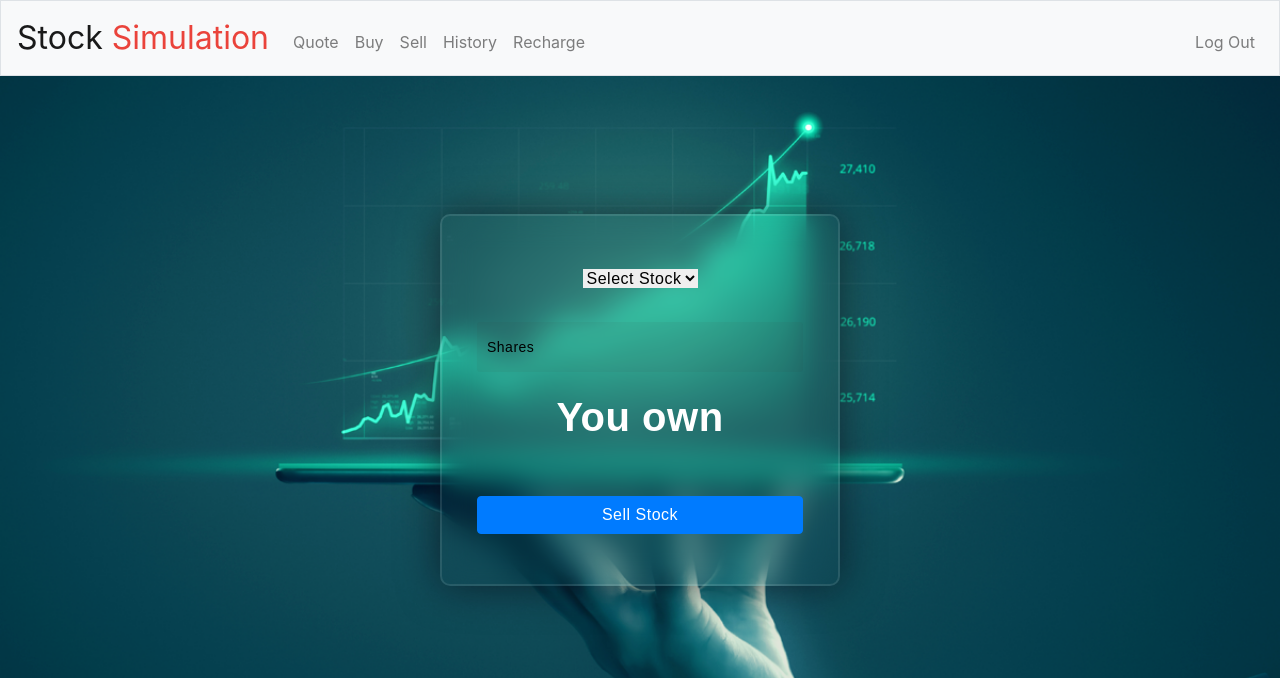
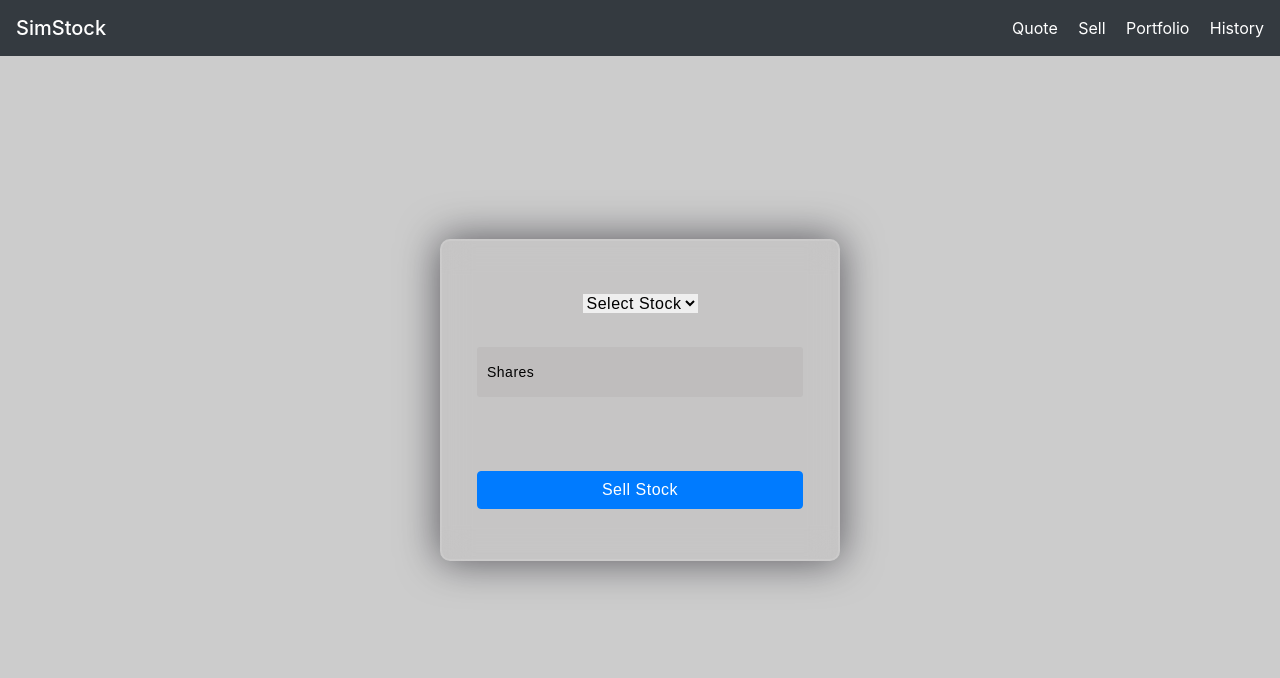
Before and after one commit to Knight-runik792/SimStocks, a Flask app: page /sell in a window 1280 px wide. Shown: the top 678 px of the page. Run offline with Flask 3, Linux system fonts and the light colour scheme; a user stored in the database is signed in; some libraries are stand-ins or nearby versions.

Commit message:
articles added, small changes

```diff
--- a/app.py
+++ b/app.py
@@ -239,7 +239,7 @@
     querystring = {"performanceId":stock_id}
 
     headers = {
-        "X-RapidAPI-Key": "f9eb8cf462mshda5338b49a7e35dp1cdfa9jsn7bca178e06c6",
+        "X-RapidAPI-Key": "9bd629774amshb655f0d1815c873p14e319jsne5adc0d52fd9",
         "X-RapidAPI-Host": "ms-finance.p.rapidapi.com"
     }
 
@@ -274,7 +274,10 @@
 
     plotly_returns_chart=generateReturnsPlot(stock_id)
 
-    return render_template("info.html", info=info, symbol=symbol, name=name, id=stock_id, owned=quantity, amount=current_portfolio, plotly_candlestick_html=plotly_candlestick_html,plot1=plot1,plot2=plot2,plot3=plot3,plot4=plot4, plotly_returns_chart=plotly_returns_chart)
+    articles = getArticlesList(stock_id)
+
+
+    return render_template("info.html", articles=articles, info=info, symbol=symbol, name=name, id=stock_id, owned=quantity, amount=current_portfolio, plotly_candlestick_html=plotly_candlestick_html,plot1=plot1,plot2=plot2,plot3=plot3,plot4=plot4, plotly_returns_chart=plotly_returns_chart)
 
 
 
@@ -391,10 +394,10 @@
         else:
             symbol = request.args.get("symbol")
             name = request.args.get("stock_name")
-
+            owned = request.args.get("owned")
             price=request.args.get("stock_price")
 
-            return render_template("sell_stock.html", symbol=symbol, name=name, price=price)
+            return render_template("sell_stock.html",owned=owned, symbol=symbol, name=name, price=price)
     return redirect("/")
 
 
@@ -420,6 +423,24 @@
     return redirect("/recharge")
 
 
+@app.route("/article_details/<article_id>")
+def article_details(article_id):
+    content = getArticle(article_id)
+
+    title = content['title']
+    # Extract main text content
+    main_text = ""
+    for paragraph in content["body"]:
+        if paragraph["type"] == "p":
+            for content_obj in paragraph["contentObject"]:
+                if content_obj["type"] == "text":
+                    main_text += content_obj["content"] + " "
+            main_text += "\n"
+
+
+
+    return render_template("article.html", title=title,content=main_text)
+
 def errorhandler(e):
     """Handle error"""
     if not isinstance(e, HTTPException):
--- a/helpers.py
+++ b/helpers.py
@@ -48,7 +48,7 @@
     querystring = {"q": query}
 
     headers = {
-        "X-RapidAPI-Key": "f9eb8cf462mshda5338b49a7e35dp1cdfa9jsn7bca178e06c6",
+        "X-RapidAPI-Key": "9bd629774amshb655f0d1815c873p14e319jsne5adc0d52fd9",
         "X-RapidAPI-Host": "ms-finance.p.rapidapi.com"
     }
 
@@ -71,7 +71,7 @@
     querystring = {"performanceId": perf_id}
 
     headers = {
-        "X-RapidAPI-Key": "f9eb8cf462mshda5338b49a7e35dp1cdfa9jsn7bca178e06c6",
+        "X-RapidAPI-Key": "9bd629774amshb655f0d1815c873p14e319jsne5adc0d52fd9",
         "X-RapidAPI-Host": "ms-finance.p.rapidapi.com"
     }
 
@@ -294,3 +294,34 @@
     plotly_returns= fig.to_html()
 
     return plotly_returns
+
+
+def getArticlesList(stock_id):
+    url = "https://ms-finance.p.rapidapi.com/articles/list"
+
+    querystring = {"performanceId":stock_id}
+
+    headers = {
+        "X-RapidAPI-Key": "9bd629774amshb655f0d1815c873p14e319jsne5adc0d52fd9",
+        "X-RapidAPI-Host": "ms-finance.p.rapidapi.com"
+    }
+
+    response = requests.get(url, headers=headers, params=querystring)
+
+    return(response.json())
+
+def getArticle(article_id):
+
+
+    url = "https://ms-finance.p.rapidapi.com/articles/get-details"
+
+    querystring = {"id":article_id}
+
+    headers = {
+        "X-RapidAPI-Key": "9bd629774amshb655f0d1815c873p14e319jsne5adc0d52fd9",
+        "X-RapidAPI-Host": "ms-finance.p.rapidapi.com"
+    }
+
+    response = requests.get(url, headers=headers, params=querystring)
+
+    return (response.json())
--- a/requirements.txt
+++ b/requirements.txt
@@ -2,3 +2,5 @@
 Flask
 Flask-Session
 requests
+yfinance
+plotly
--- a/static/login.css
+++ b/static/login.css
@@ -6,10 +6,8 @@
   box-sizing: border-box;
 }
 body {
-  /* background: url(https://source.unsplash.com/1920x2400?hdr,stocks,finance);  */
-  background: url("/static/bg.png");
-  background-size: cover;
-  background-repeat: no-repeat;
+  background: #ccc;
+
 
 }
 form {
--- /dev/null
+++ b/templates/article.html
@@ -0,0 +1,4 @@
+<h1>{{title}}</h1>
+
+
+<p>{{content}}</p>>
--- a/templates/layout.html
+++ b/templates/layout.html
@@ -20,37 +20,24 @@
         <script src="https://code.jquery.com/jquery-3.5.1.slim.min.js" integrity="sha384-DfXdz2htPH0lsSSs5nCTpuj/zy4C+OGpamoFVy38MVBnE+IbbVYUew+OrCXaRkfj" crossorigin="anonymous"></script>
         <script src="https://cdn.jsdelivr.net/npm/bootstrap@4.5.3/dist/js/bootstrap.bundle.min.js" integrity="sha384-ho+j7jyWK8fNQe+A12Hb8AhRq26LrZ/JpcUGGOn+Y7RsweNrtN/tE3MoK7ZeZDyx" crossorigin="anonymous"></script>
 
+        <script src="https://cdn.plot.ly/plotly-latest.min.js"></script>
+
+
         <title>Stock Simulation: {% block title %}{% endblock %}</title>
 
     </head>
 
     <body>
+        <div class="navbar navbar-dark bg-dark">
+            <span class="navbar-brand mb-0 h1">SimStock</span>
+            <div>
+                <a href="/quote" class="text-white mr-3">Quote</a>
+                <a href="sell" class="text-white mr-3">Sell</a>
+                <a href="/" class="text-white mr-3">Portfolio</a>
+                <a href="/history" class="text-white">History</a>
+            </div>
+        </div>
 
-        <nav class="navbar navbar-expand-md navbar-light bg-light border">
-            <a class="navbar-brand" href="/"><span class="black">Stock </span><span class="red">Simulation</span></a>
-            <button aria-controls="navbar" aria-expanded="false" aria-label="Toggle navigation" class="navbar-toggler" data-target="#navbar" data-toggle="collapse" type="button">
-                <span class="navbar-toggler-icon"></span>
-            </button>
-            <div class="collapse navbar-collapse" id="navbar">
-                {% if session.user_id %}
-                    <ul class="navbar-nav mr-auto mt-2">
-                        <li class="nav-item"><a class="nav-link" href="/quote">Quote</a></li>
-                        <li class="nav-item"><a class="nav-link" href="/buy">Buy</a></li>
-                        <li class="nav-item"><a class="nav-link" href="/sell">Sell</a></li>
-                        <li class="nav-item"><a class="nav-link" href="/history">History</a></li>
-                        <li class="nav-item"><a class="nav-link" href="/recharge">Recharge</a></li>
-                    </ul>
-                    <ul class="navbar-nav ml-auto mt-2">
-                        <li class="nav-item"><a class="nav-link" href="/logout">Log Out</a></li>
-                    </ul>
-                {% else %}
-                    <ul class="navbar-nav ml-auto mt-2">
-                        <li class="nav-item"><a class="nav-link" href="/register">Register</a></li>
-                        <li class="nav-item"><a class="nav-link" href="/login">Log In</a></li>
-                    </ul>
-                {% endif %}
-            </div>
-        </nav>
 
         {% if get_flashed_messages() %}
             <header>
--- a/templates/sell.html
+++ b/templates/sell.html
@@ -21,7 +21,7 @@
           <br>
           <input type="text" name="shares" placeholder="Shares" autocomplete="off" autofocus>
           <br>
-          <h3> You own {{quantity}}</h3>
+
         <button class="btn btn-primary" type="submit">Sell Stock</button>
     </form>
 {% endblock %}
--- a/templates/sell_stock.html
+++ b/templates/sell_stock.html
@@ -19,6 +19,7 @@
           <input type="hidden" name="symbol" value="{{symbol}}">
           <input type="text" name="shares" placeholder="Shares" autocomplete="off" autofocus>
           <br>
+          <h4> you own: {{owned}}</h4>
         <button class="btn btn-primary" type="submit">Sell Stock</button>
     </form>
 {% endblock %}
```
Also changed, not shown: response.json (+1 -1 lines), templates/info.html (+29 -125 lines).
